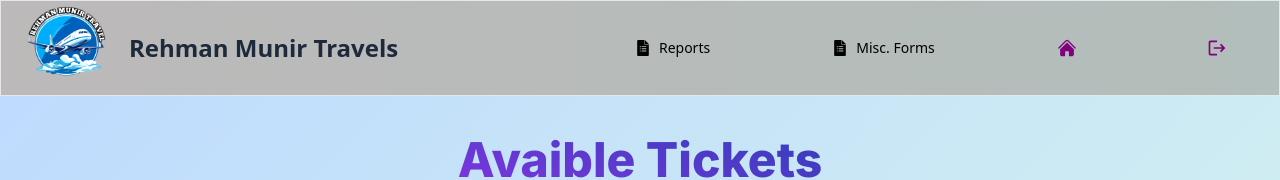
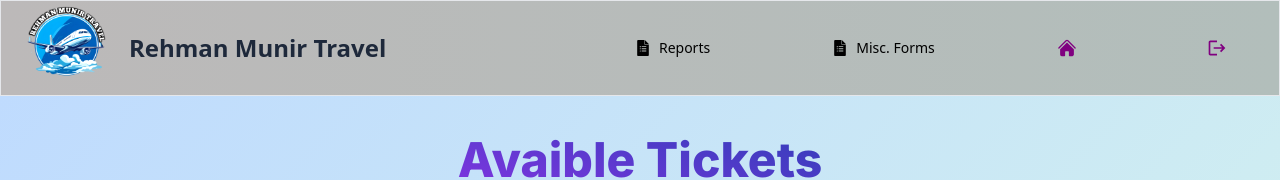
Before and after one commit to m-atique/rehman-munir, a Next.js app: page /admin/form in a window 1280 px wide. Shown: the top 180 px of the page. Built offline with nearby package versions, Linux system fonts and the light colour scheme; no server answers.

Commit message:
cache cleared

```diff
--- a/app/admin/components/menubar.jsx
+++ b/app/admin/components/menubar.jsx
@@ -30,7 +30,7 @@ import Image from "next/image";
 
 <div className="w-5/12 text-2xl font-bold text-second flex items-center  text-slate-800">
 <Image src={logo} alt="logo" className="w-28 h-24 mr-2 brightness-105" />
-<h1 >Rehman Munir Travels</h1>
+<h1 >Rehman Munir Travel</h1>
 </div>
 
    {/* ============first */}
```
